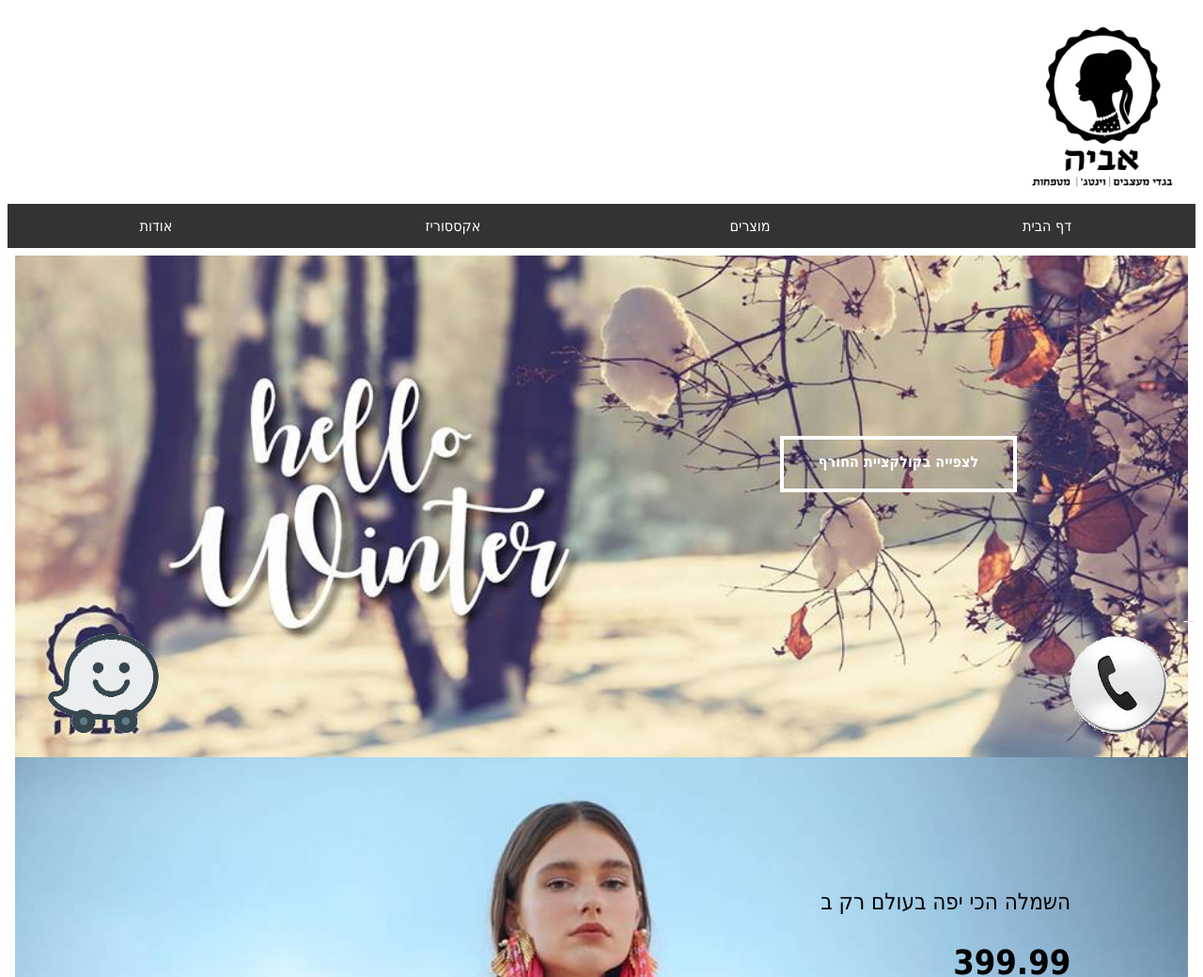
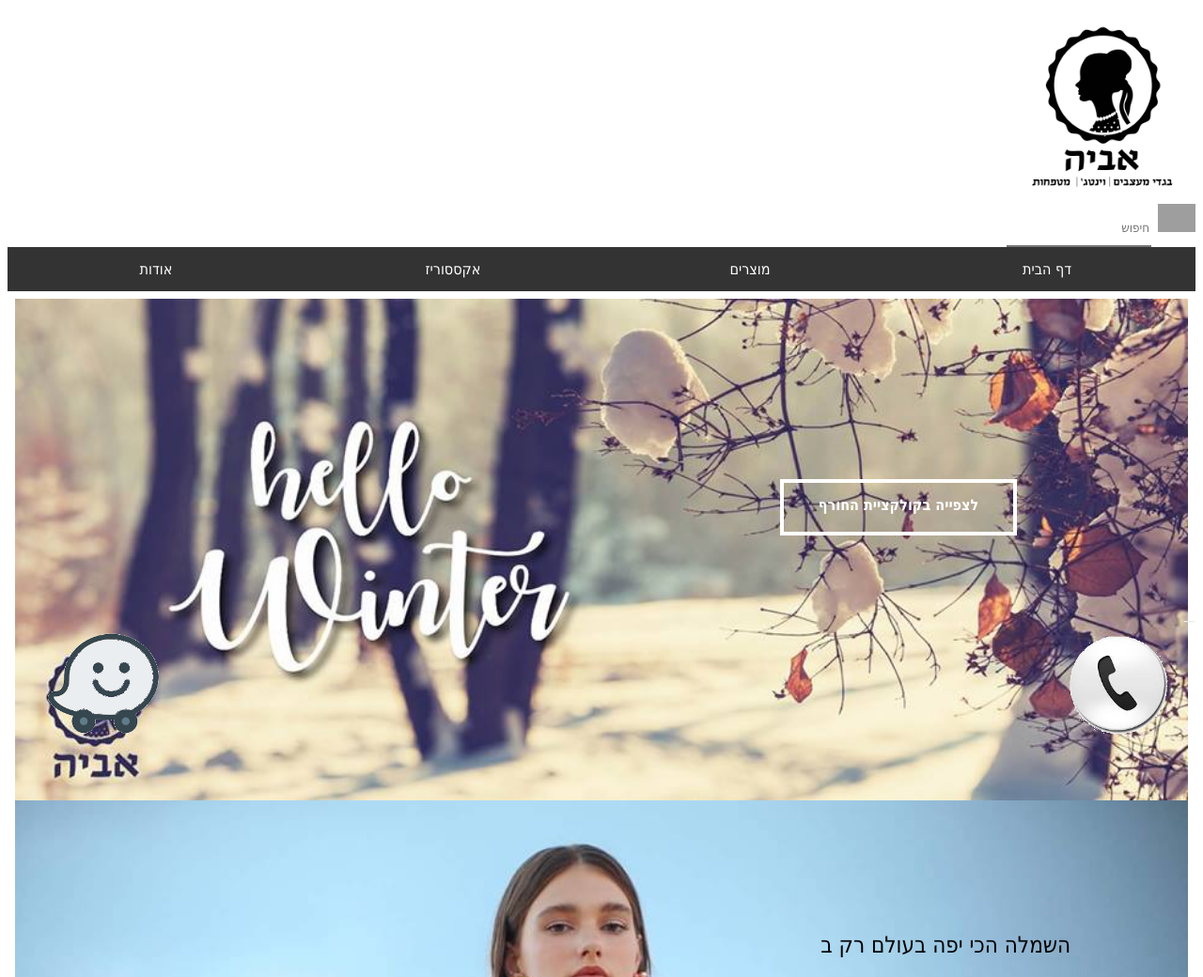
Before and after one commit to eyalraz3/avia, a PHP site: page /main.html in a window 1280 px wide. Shown: the top 1040 px of the page at 94% size. Run offline with PHP 8.4, Linux system fonts and the light colour scheme; some libraries are stand-ins or nearby versions; grey boxes are pictures that could not be loaded.

Commit message:
fixed some issues

```diff
--- a/index.css
+++ b/index.css
@@ -54,14 +54,10 @@ a:hover#anchor-button, a:active#anchor-button {
     background-color: var(--color3);
 }
 #txt-on-pic {
-
       right: 10%;
       position: relative;
     bottom: 70%;
-
-
     grid-area: six;
-    position: relative;
 }
 .pic-section{
     display: block;
--- a/main.css
+++ b/main.css
@@ -50,6 +50,25 @@ header{
     margin-top: 1%;
     margin-bottom:0;
 
+}
+#search{
+position: relative;
+    left: 0;
+
+
+}
+#search-button{
+    background: none;
+    padding: 0;
+    border: 0;
+}
+#search-img{
+    height: 30px;
+}
+#search-input{
+    height: 40px;
+    border-width: 0px 0px 2px 0px;
+    border-style: solid;
 }
 .fb-like{
     position: relative;
@@ -154,7 +173,7 @@ footer#fixed-div{
  position: fixed;
  bottom: 0;
  width: 100%;
- z-index: 0;
+ z-index: 1;
 
 }
 #bottom-div{
--- a/main.html
+++ b/main.html
@@ -17,6 +17,10 @@
         <section class="main-section">
 <header>
     <a target="main-frame" href="index.html"><img   alt= "Logo" src="img/logo.jpg"  height="150" id="logo"></a>
+    <form id="search" method="get">
+        <button id="search-button" type="submit">  <img src="img/search.png" alt="search" id="search-img"/> </button>
+        <input id="search-input" placeholder="חיפוש">
+    </form>
 </header>
         <nav>
         <div class="navbar">
--- a/product.css
+++ b/product.css
@@ -14,6 +14,8 @@
 #myimage{
     grid-area: center1;
 }
-h1{
+
+
+#product-name{
     grid-area: top1;
 }
--- a/product.js
+++ b/product.js
@@ -7,7 +7,11 @@
   fjs.parentNode.insertBefore(js, fjs);
 }(document, 'script', 'facebook-jssdk'));
 
+function imagezoom(a) {
+    var n=document.getElementById(a);
+    n.width=n.width*1.5;
 
+}
 function getQueryVariable(variable)
 {
     var query = window.location.search.substring(1);
```
Also changed, not shown: product.html (+2 -9 lines).
